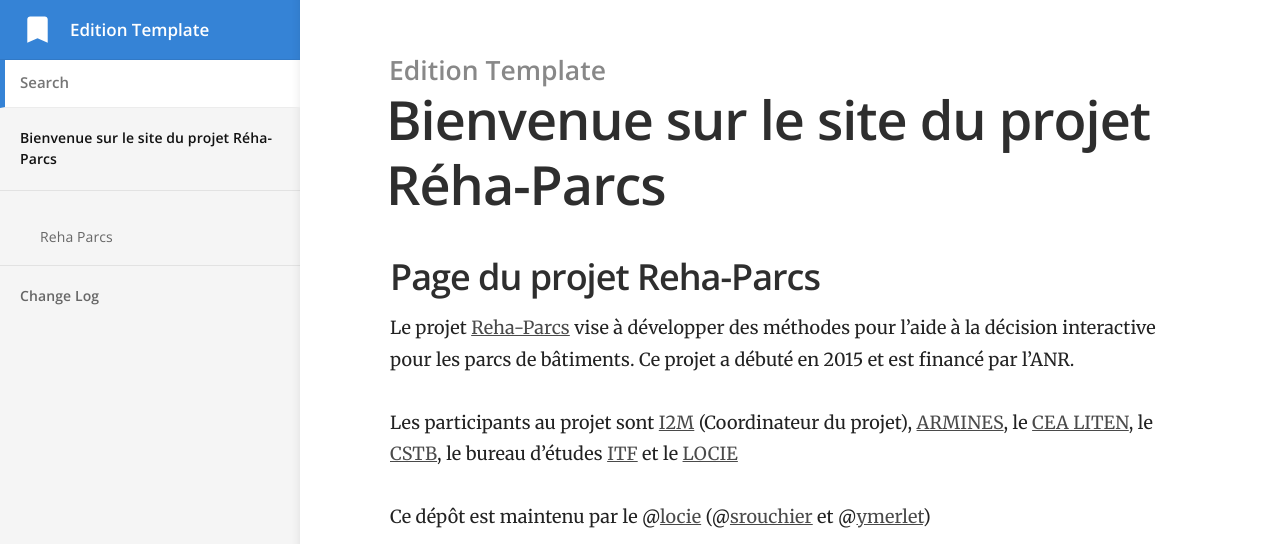
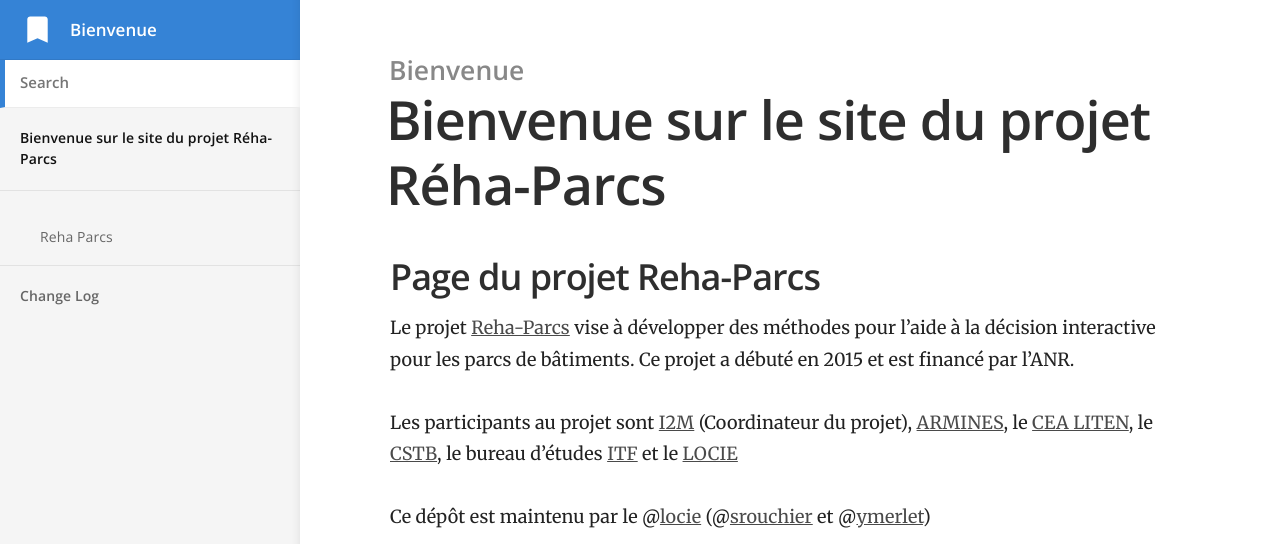
Before and after one commit to locie/reha-parcs, a Jekyll site: the page built from index.md, in a window 1280 px wide, cut to the strip 0-544 px from the top of the page. Built offline with Jekyll 4.4.1, drawn with Linux system fonts in a browser that asks for light colours.

Commit message:
Update _config.yml

```diff
--- a/_config.yml
+++ b/_config.yml
@@ -1,7 +1,7 @@
 # ----
 # Site
 
-title: Edition Template
+title: Bienvenue
 url: "https://long-pig.cloudvent.net"
 baseurl:
 google_analytics_key:
```
